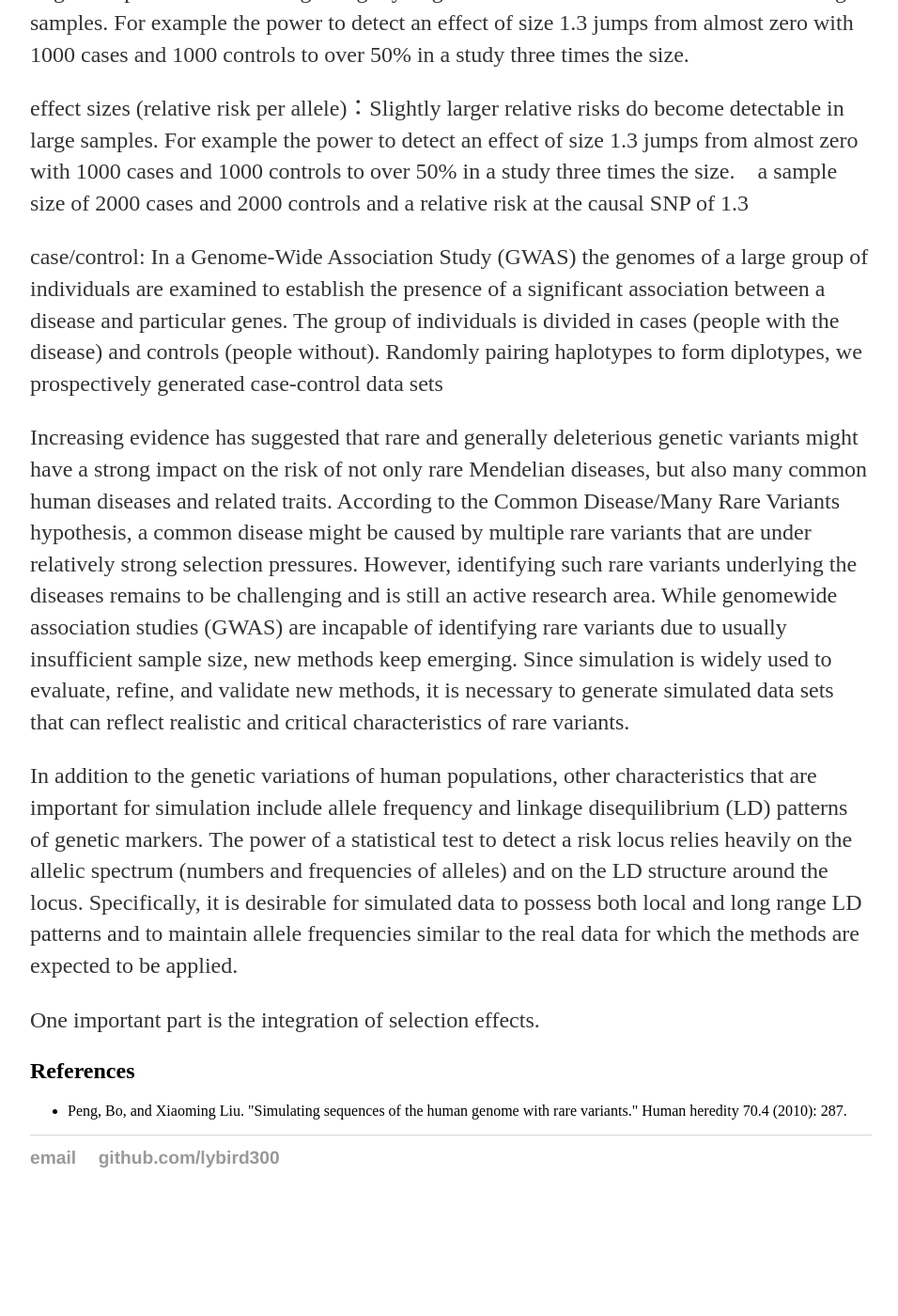
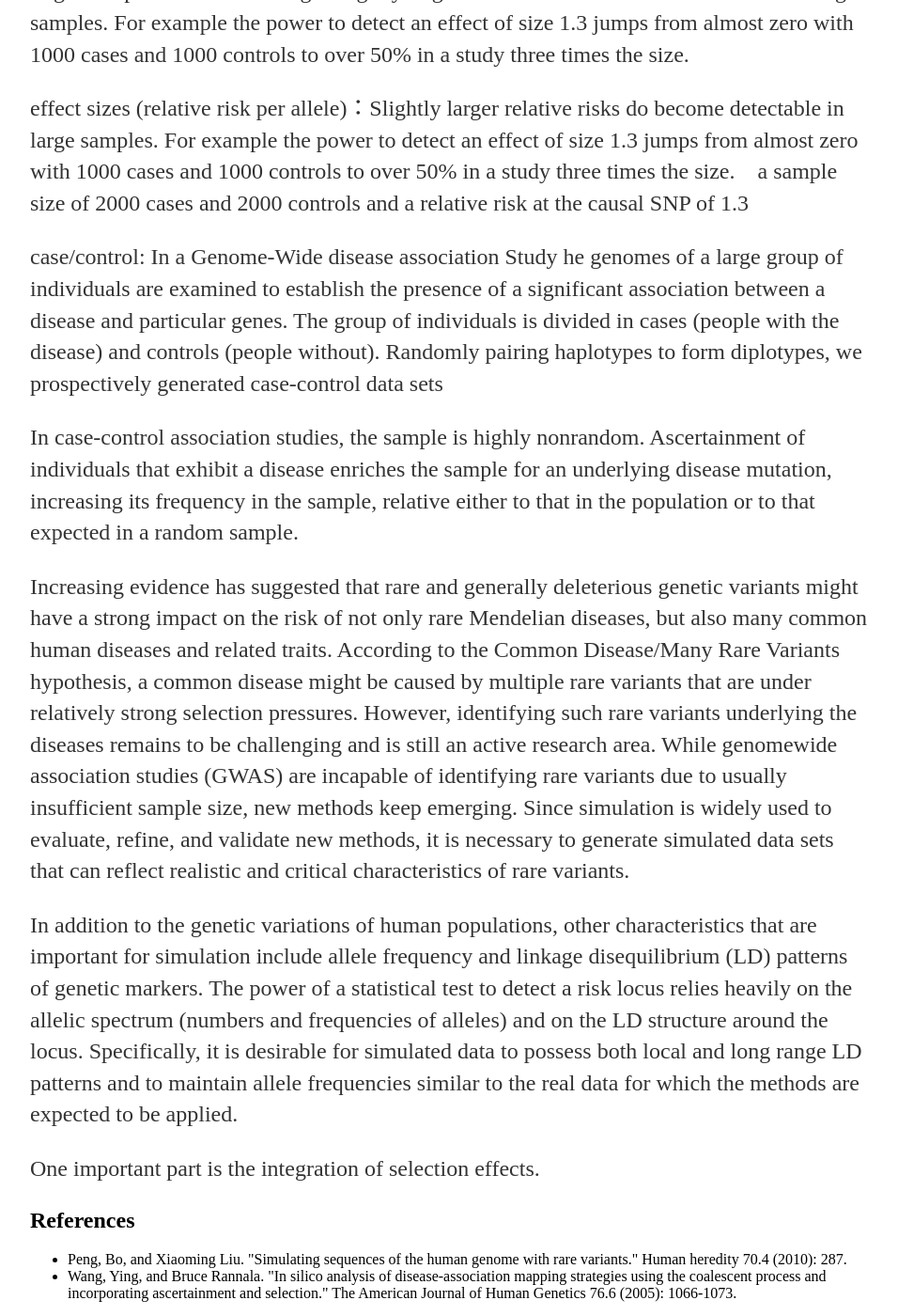
Before and after one commit to lybird300/lybird300.github.io, a Jekyll site: the page built from _posts/2015-04-30-simulate-gwas-data.md, in a window 1280 px wide and 1400 px high, scrolled down 1483 px. Shown: the whole window at 94% size, without its empty margins (160-1116 px from the left). Built offline with Jekyll 4.4.1, drawn with Linux system fonts in a browser that asks for light colours; before the commit the page ends 2786 px from its top, so only the background shows below that.

Commit message:
Update 2015-04-30-simulate-gwas-data.md

```diff
--- a/_posts/2015-04-30-simulate-gwas-data.md
+++ b/_posts/2015-04-30-simulate-gwas-data.md
@@ -17,11 +17,14 @@ It is becoming clear that many loci harbouring common alleles affecting common d
 
 effect sizes (relative risk per allele)：Slightly larger relative risks do become detectable in large samples. For example the power to detect an effect of size 1.3 jumps from almost zero with 1000 cases and 1000 controls to over 50% in a study three times the size.　a sample size of 2000 cases and 2000 controls and a relative risk at the causal SNP of 1.3
 
-case/control: In a Genome-Wide Association Study (GWAS) the genomes of a large group of individuals
+case/control: In a Genome-Wide disease association Study he genomes of a large group of individuals
 are examined to establish the presence of a significant association between a disease and
 particular genes. The group of individuals is divided in cases (people with the disease) and controls
 (people without). Randomly pairing haplotypes to form diplotypes, we
 prospectively generated case-control data sets
+
+
+In case-control association studies, the sample is highly nonrandom. Ascertainment of individuals that exhibit a disease enriches the sample for an underlying disease mutation, increasing its frequency in the sample, relative either to that in the population or to that expected in a random sample.
 
 
 Increasing evidence has suggested that rare and generally deleterious genetic variants might have a strong impact on the risk of not only rare Mendelian diseases, but also many common human diseases and related traits. According to the Common Disease/Many Rare Variants hypothesis, a common disease might be caused by multiple rare variants that are under relatively strong selection pressures. However, identifying such rare variants underlying the diseases remains to be challenging and is still an active research area. While genomewide association studies (GWAS) are incapable of identifying rare variants due to usually insufficient sample size, new methods keep emerging. Since simulation is widely used to evaluate, refine, and validate new methods, it is necessary to generate simulated data sets that can reflect realistic and critical characteristics of rare variants.
@@ -32,5 +35,7 @@ One important part is the integration of selection effects.
 
 <h2>References</h2>
 <ul>
+
 <li>Peng, Bo, and Xiaoming Liu. "Simulating sequences of the human genome with rare variants." Human heredity 70.4 (2010): 287.</li>
+<li>Wang, Ying, and Bruce Rannala. "In silico analysis of disease-association mapping strategies using the coalescent process and incorporating ascertainment and selection." The American Journal of Human Genetics 76.6 (2005): 1066-1073.</li>
 </ul>
```
